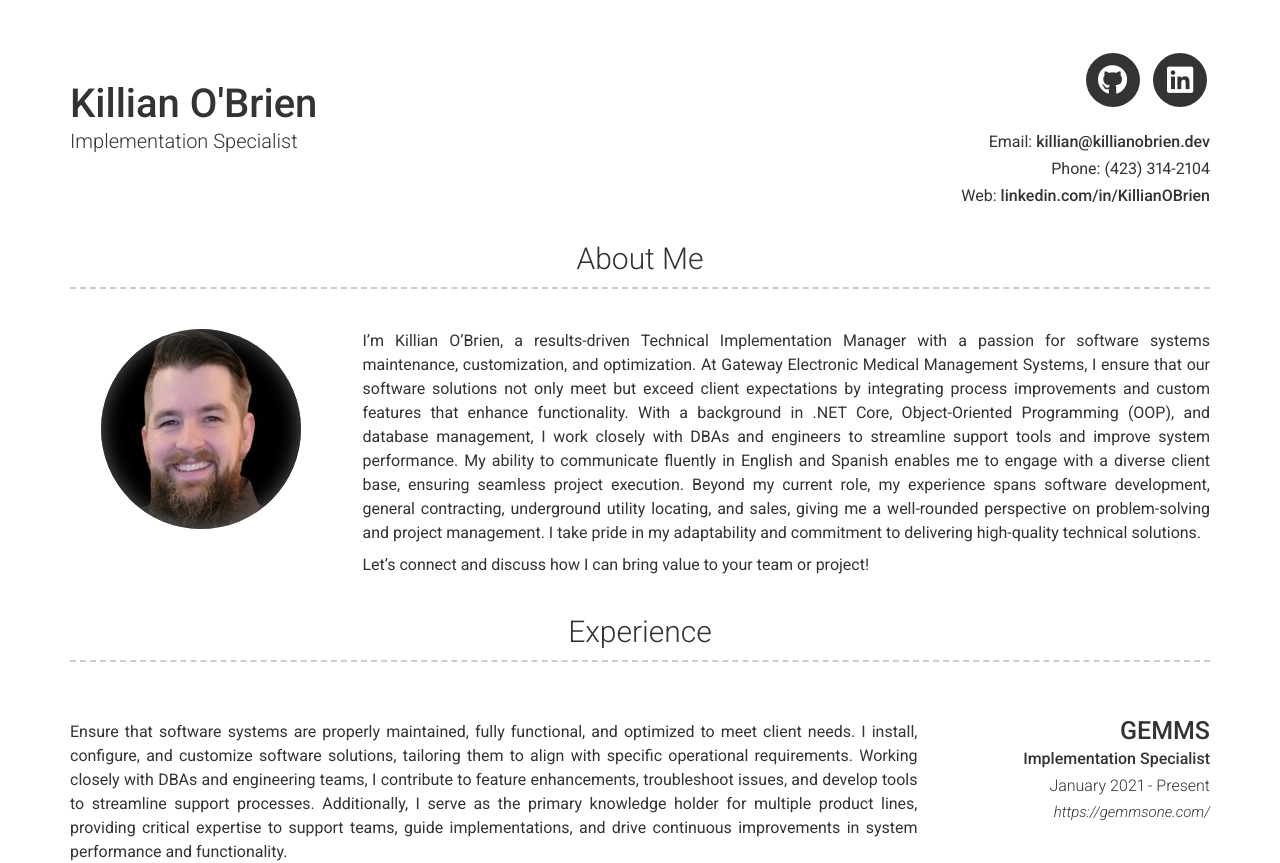
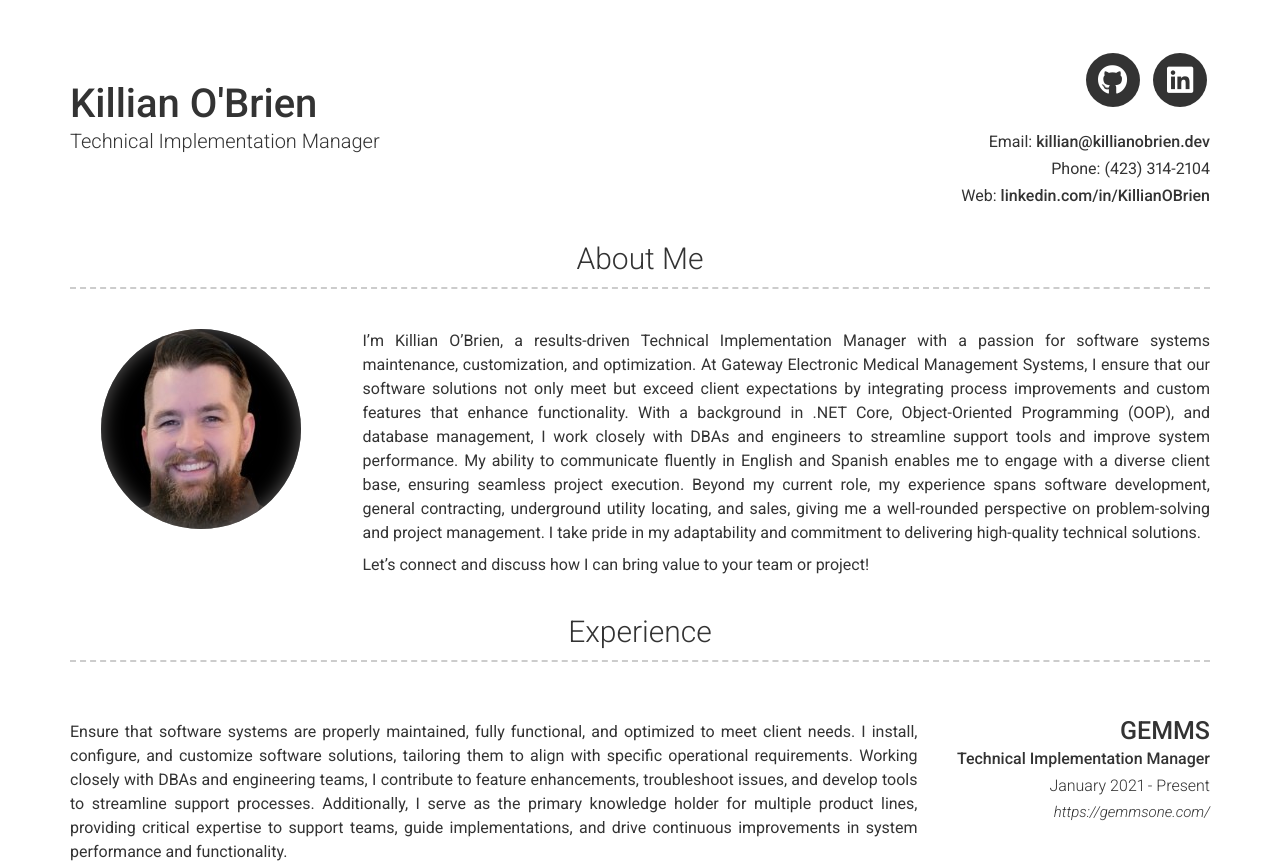
Before and after one commit to KillianGOBrien/KillianGOBrien.github.io, a Jekyll site: the page built from index.md, in a window 1280 px wide. Shown: the top 863 px of the page. Built offline with Jekyll 4.4.1, drawn with Linux system fonts in a browser that asks for light colours; nearby versions of some CDN libraries.

Commit message:
Update _config.yml

```diff
--- a/_config.yml
+++ b/_config.yml
@@ -7,7 +7,7 @@ version: 2
 
 # Personal info
 name: "Killian O'Brien"
-title: Implementation Specialist
+title: Technical Implementation Manager
 email: killian@killianobrien.dev
 # email_title: Email (Email title override)
 phone: (423) 314-2104
@@ -84,7 +84,7 @@ content:
     content:
       - layout: right
         title: GEMMS
-        sub_title: Implementation Specialist
+        sub_title: Technical Implementation Manager
         caption: January 2021 - Present
         link: https://gemmsone.com/
         quote: >
@@ -111,7 +111,7 @@ footer_show_references: true
 
 # Build settings
 # theme: modern-resume-theme (Use this is you are hosting your resume yourself)
-# remote_theme: sproogen/modern-resume-theme (Use this if you are hosting your resume on GitHub)
+remote_theme: sproogen/modern-resume-theme (Use this if you are hosting your resume on GitHub)
 
 sass:
   sass_dir: _sass
```
